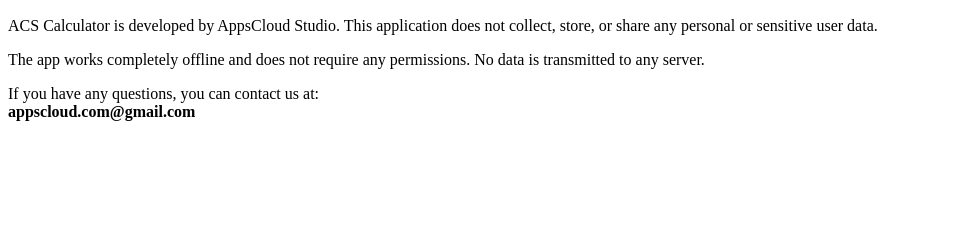
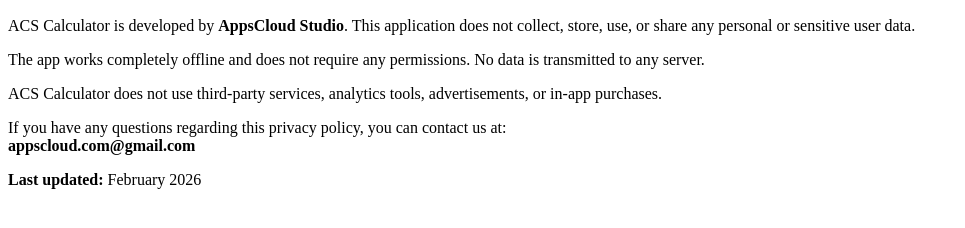
Before and after one commit to flutterazeem/acs-calculator-privacy-policy, a plain HTML site: page index.html in a window 1280 px wide. Shown: the part 50-278 px from the top of the page, without its empty margins (0-965 px from the left). Drawn offline with Linux system fonts and the light colour scheme.

Commit message:
Update index.html

```diff
--- a/index.html
+++ b/index.html
@@ -1,14 +1,17 @@
 <!DOCTYPE html>
-<html>
+<html lang="en">
 <head>
+  <meta charset="UTF-8">
   <title>Privacy Policy - ACS Calculator</title>
+  <meta name="viewport" content="width=device-width, initial-scale=1.0">
 </head>
 <body>
+
   <h2>Privacy Policy</h2>
 
   <p>
-    ACS Calculator is developed by AppsCloud Studio.
-    This application does not collect, store, or share any personal or sensitive user data.
+    ACS Calculator is developed by <strong>AppsCloud Studio</strong>.
+    This application does not collect, store, use, or share any personal or sensitive user data.
   </p>
 
   <p>
@@ -17,9 +20,18 @@
   </p>
 
   <p>
-    If you have any questions, you can contact us at:
+    ACS Calculator does not use third-party services, analytics tools, advertisements,
+    or in-app purchases.
+  </p>
+
+  <p>
+    If you have any questions regarding this privacy policy, you can contact us at:
     <br>
-    <b>appscloud.com@gmail.com</b>
+    <strong>appscloud.com@gmail.com</strong>
+  </p>
+
+  <p>
+    <strong>Last updated:</strong> February 2026
   </p>
 
 </body>
```
